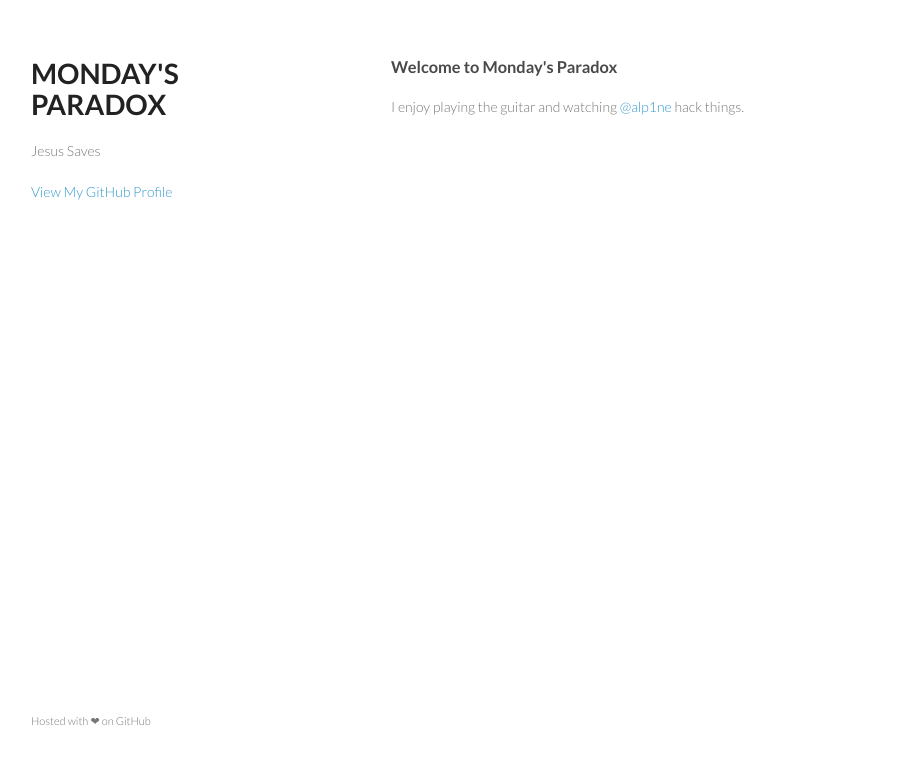
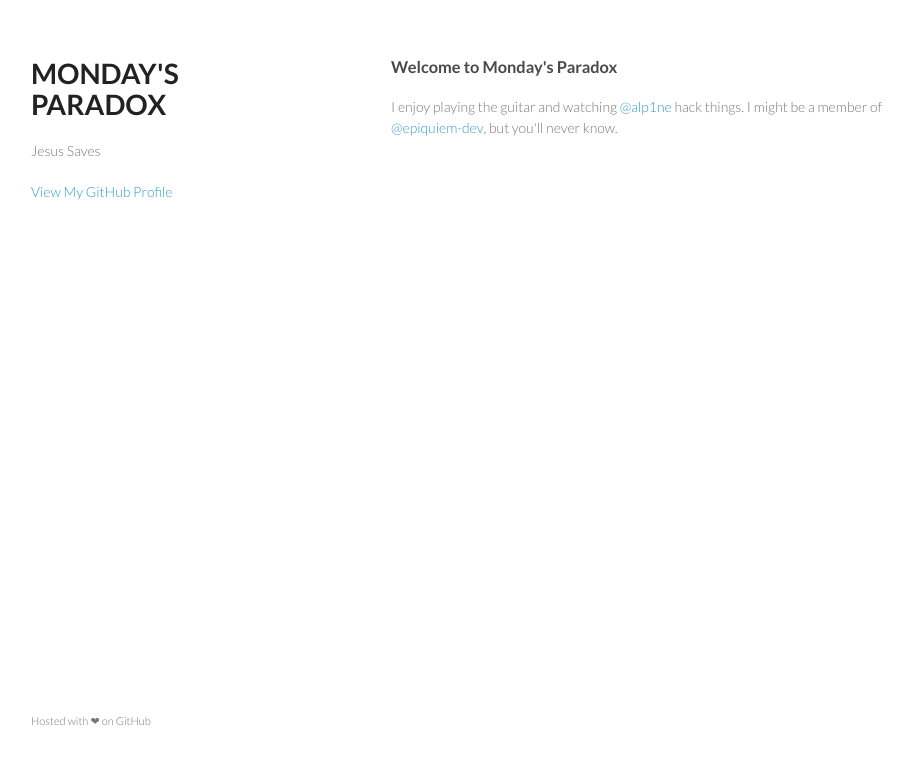
Before and after one commit to mondayknowsbest/mondayknowsbest.github.io, a plain HTML site: page index.html in a window 1280 px wide. Shown: the whole page, without its empty margins (179-1092 px from the left). Drawn offline with Linux system fonts and the light colour scheme.

Commit message:
Update index.html

```diff
--- a/index.html
+++ b/index.html
@@ -26,7 +26,7 @@
         <h3>
 <a name="welcome-to-mondays-paradox" class="anchor" href="#welcome-to-mondays-paradox"><span class="octicon octicon-link"></span></a>Welcome to Monday's Paradox</h3>
 
-<p>I enjoy playing the guitar and watching <a href="https://github.com/alp1ne" class="user-mention">@alp1ne</a> hack things.</p>
+<p>I enjoy playing the guitar and watching <a href="https://github.com/alp1ne" class="user-mention">@alp1ne</a> hack things. I might be a member of <a href="https://github.com/epquiem-dev" class="user-mention">@epiquiem-dev</a>, but you'll never know.</p>
       </section>
       <footer>
         <p><small>Hosted with ❤  on GitHub</small></p>
```
